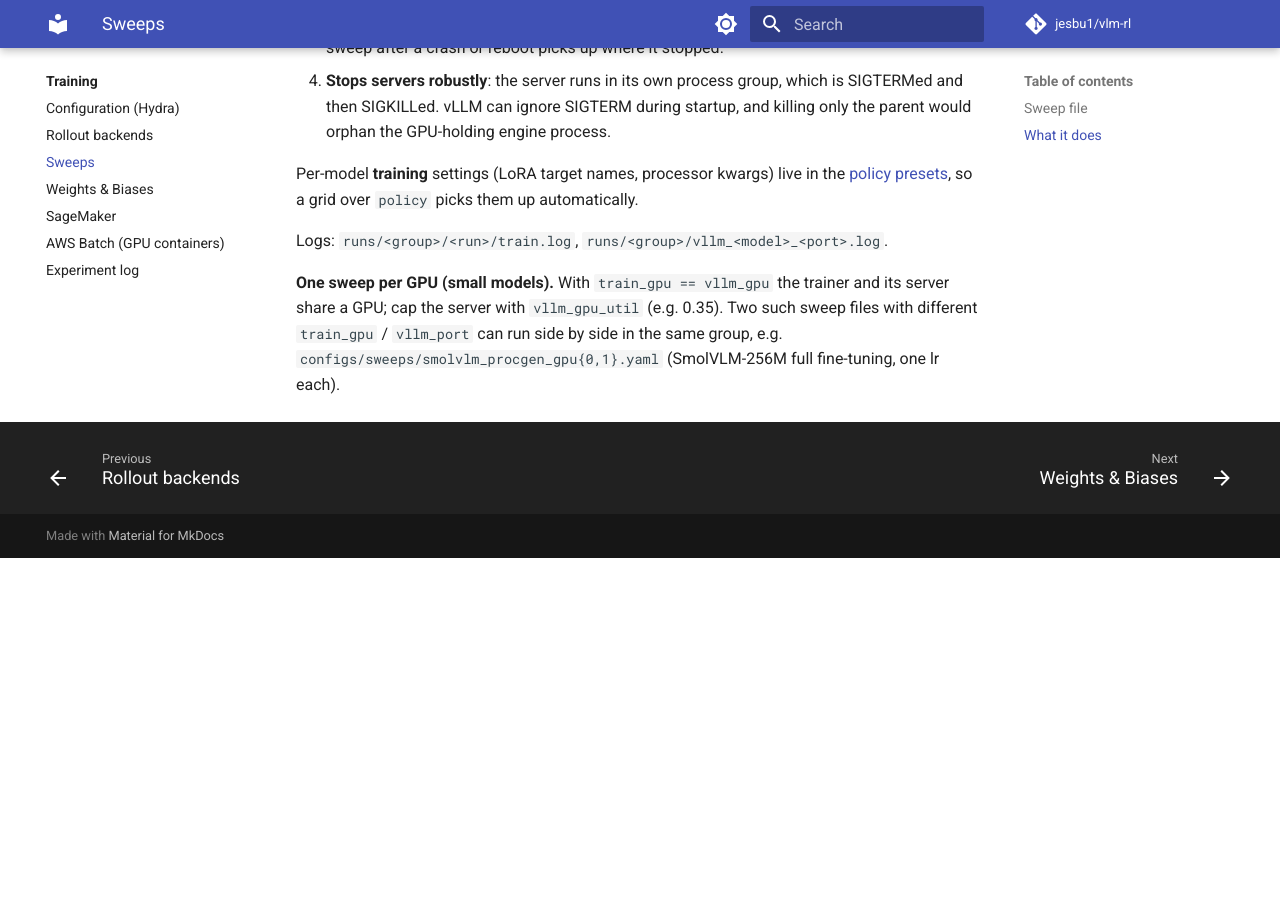
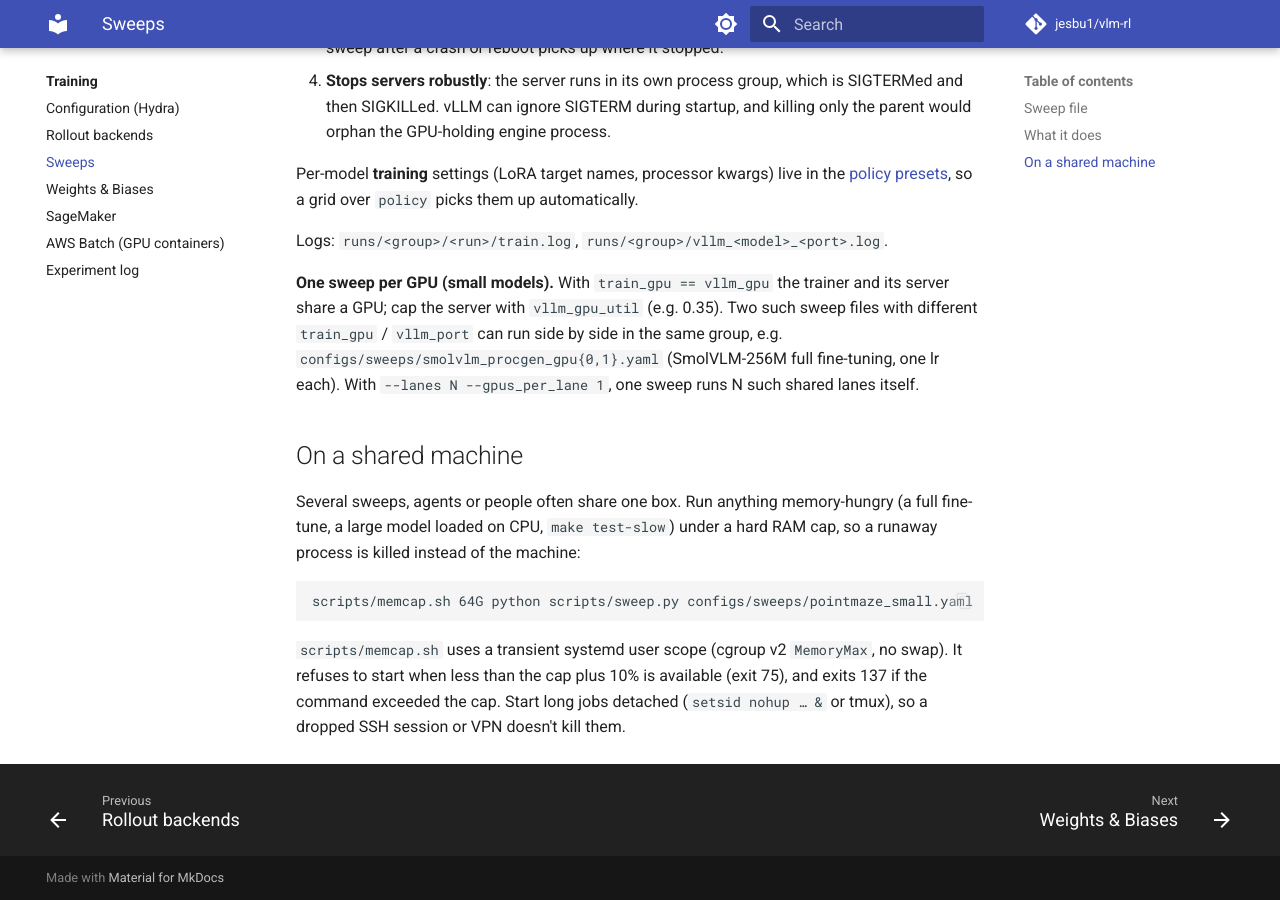
Before and after one commit to jesbu1/vlm-rl, an MkDocs documentation site: the page built from docs/training/sweeps.md, in a window 1280 px wide and 900 px high, scrolled down 1367 px. Built offline with MkDocs 1.6.1 and Material for MkDocs 9.7.7, drawn with Linux system fonts in a browser that asks for light colours; comment, search, counter and statistics services are not loaded; before the commit the page ends 1925 px from its top, so only the background shows below that.

Commit message:
scripts/memcap.sh: run heavy commands under a hard RAM cap (systemd user scope) on shared machines; docs: 1-GPU Batch machines, shared-machine guidance
Co-Authored-By: Claude Opus 5.5 <noreply@anthropic.com>

````diff
--- a/docs/training/sweeps.md
+++ b/docs/training/sweeps.md
@@ -65,4 +65,18 @@ Logs: `runs/<group>/<run>/train.log`, `runs/<group>/vllm_<model>_<port>.log`.
 **One sweep per GPU (small models).** With `train_gpu == vllm_gpu` the trainer and its server share a GPU;
 cap the server with `vllm_gpu_util` (e.g. 0.35). Two such sweep files with different `train_gpu` / `vllm_port`
 can run side by side in the same group, e.g. `configs/sweeps/smolvlm_procgen_gpu{0,1}.yaml` (SmolVLM-256M full
-fine-tuning, one lr each).
+fine-tuning, one lr each). With `--lanes N --gpus_per_lane 1`, one sweep runs N such shared lanes itself.
+
+## On a shared machine
+
+Several sweeps, agents or people often share one box. Run anything memory-hungry (a full fine-tune, a large
+model loaded on CPU, `make test-slow`) under a hard RAM cap, so a runaway process is killed instead of the
+machine:
+
+```bash
+scripts/memcap.sh 64G python scripts/sweep.py configs/sweeps/pointmaze_small.yaml
+```
+
+`scripts/memcap.sh` uses a transient systemd user scope (cgroup v2 `MemoryMax`, no swap). It refuses to start
+when less than the cap plus 10% is available (exit 75), and exits 137 if the command exceeded the cap. Start
+long jobs detached (`setsid nohup … &` or tmux), so a dropped SSH session or VPN doesn't kill them.
````
Also changed, not shown: 1 other file.
